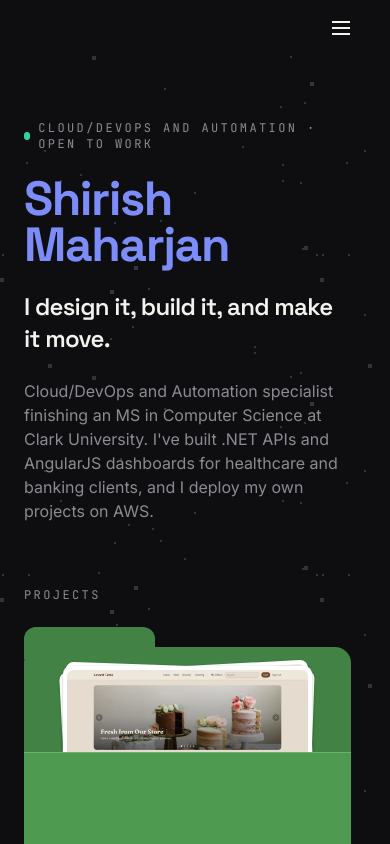
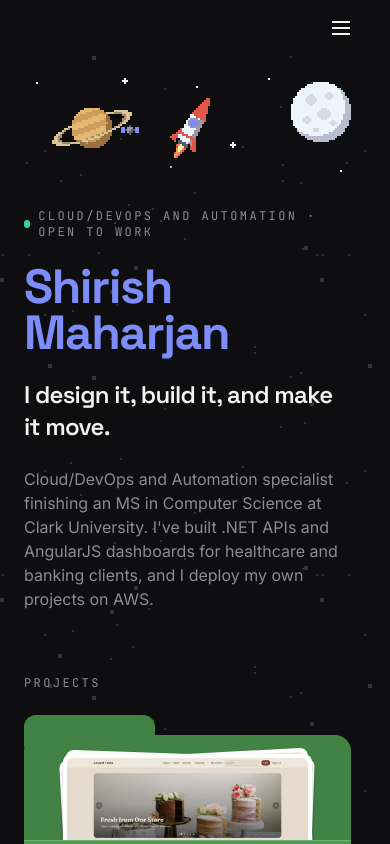
Before and after one commit to mshirish/Portfolio, a React (Vite) app: page / in a window 390 px wide. Shown: the top 844 px of the page. Built offline with nearby package versions, Linux system fonts and the light colour scheme; no server answers.

Commit message:
feat(pixel): move the hero art into a sky band below lg

```diff
--- a/src/components/Hero.tsx
+++ b/src/components/Hero.tsx
@@ -1,5 +1,5 @@
 import { site } from "../data/site"
-import { PixelSky } from "./pixel/PixelSky"
+import { PixelSky, PixelSkyBand } from "./pixel/PixelSky"
 import { EyebrowLabel } from "./EyebrowLabel"
 import { SectionReveal } from "./SectionReveal"
 
@@ -7,9 +7,10 @@ export function Hero() {
   return (
     <section
       id="hero"
-      className="section-y relative overflow-hidden pt-16 md:pt-24"
+      className="section-y relative overflow-hidden pt-4 lg:pt-24"
     >
       <PixelSky />
+      <PixelSkyBand className="mb-6 lg:hidden" />
 
       <SectionReveal className="relative max-w-[60ch]">
         <EyebrowLabel withDot>
--- a/src/components/pixel/PixelMoon.tsx
+++ b/src/components/pixel/PixelMoon.tsx
@@ -33,6 +33,14 @@ function moonGrid(): PixelGrid {
 
 const grid = moonGrid()
 
-export function PixelMoon({ className, style }: { className?: string; style?: CSSProperties }) {
-  return <PixelSprite grid={grid} pixelSize={PIXEL_SIZE} className={className} style={style} />
+export function PixelMoon({
+  className,
+  style,
+  pixelSize = PIXEL_SIZE,
+}: {
+  className?: string
+  style?: CSSProperties
+  pixelSize?: number
+}) {
+  return <PixelSprite grid={grid} pixelSize={pixelSize} className={className} style={style} />
 }
--- a/src/components/pixel/PixelSatellite.tsx
+++ b/src/components/pixel/PixelSatellite.tsx
@@ -17,10 +17,6 @@ const satellite: PixelGrid = [
   [n, n, n, n, S, n, n, n, n],
 ]
 
-const PIXEL = 4
-const SPRITE_W = 9 * PIXEL
-const SPRITE_H = 5 * PIXEL
-
 // Orbit in cells around the planet's center: wider than the ring, same tilt.
 const ORBIT_RX = 30
 const ORBIT_RY = 9
@@ -33,8 +29,8 @@ const IN_FRONT = 3
 
 type OrbitPoint = { x: number; y: number; z: number }
 
-/** Orbit positions in px relative to the planet's center, rounded to whole pixels. */
-function orbitPoints(): OrbitPoint[] {
+/** Orbit positions in px relative to the planet's center at `px` per cell, rounded to whole pixels. */
+function orbitPoints(px: number): OrbitPoint[] {
   const cos = Math.cos(RING_TILT)
   const sin = Math.sin(RING_TILT)
   return Array.from({ length: POINTS + 1 }, (_, i) => {
@@ -46,47 +42,62 @@ function orbitPoints(): OrbitPoint[] {
     const dy = u * sin + v * cos
     const near = ringFrame(dx, dy).v > 0
     return {
-      x: Math.round(dx * PIXEL - SPRITE_W / 2),
-      y: Math.round(dy * PIXEL - SPRITE_H / 2),
+      x: Math.round(dx * px - (9 * px) / 2),
+      y: Math.round(dy * px - (5 * px) / 2),
       z: near ? IN_FRONT : BEHIND,
     }
   })
 }
 
-const points = orbitPoints()
+/** The pixel sizes the satellite is drawn at: 2 and 3 in the hero's sky band, 4 in the column. */
+type OrbitScale = 2 | 3 | 4
+const SCALES: OrbitScale[] = [2, 3, 4]
+const pointsAt = Object.fromEntries(SCALES.map((px) => [px, orbitPoints(px)])) as Record<
+  OrbitScale,
+  OrbitPoint[]
+>
 
-// Precomputed keyframes; steps(1) holds each point, so the satellite only ever
-// sits on whole pixels.
-const keyframes = `@keyframes px-orbit {${points
-  .map(
-    (p, i) =>
-      `${((i / POINTS) * 100).toFixed(3)}%{transform:translate(${p.x}px,${p.y}px);z-index:${p.z}}`,
-  )
-  .join("")}}
+// Precomputed keyframes, one set per scale; steps(1) holds each point, so the
+// satellite only ever sits on whole pixels.
+const keyframes = SCALES.map(
+  (px) => `@keyframes px-orbit-${px} {${pointsAt[px]
+    .map(
+      (p, i) =>
+        `${((i / POINTS) * 100).toFixed(3)}%{transform:translate(${p.x}px,${p.y}px);z-index:${p.z}}`,
+    )
+    .join("")}}
 @media (prefers-reduced-motion: no-preference) {
-  .px-orbit { animation: px-orbit ${ORBIT_SECONDS}s steps(1, jump-end) infinite; }
-}`
+  .px-orbit-${px} { animation: px-orbit-${px} ${ORBIT_SECONDS}s steps(1, jump-end) infinite; }
+}`,
+).join("\n")
 
 // Where it rests under reduced motion: on the near side, in front of the planet.
-const rest = points[Math.round(POINTS * 0.3)]
+const REST_INDEX = Math.round(POINTS * 0.3)
 
 /**
  * Circles the ringed planet every 40s. Place it at the planet's center, inside
  * the same positioned parent as the planet (z-index 2), so its z-index of 1 or
  * 3 puts it behind or in front.
  */
-export function OrbitingSatellite({ className }: { className?: string }) {
+export function OrbitingSatellite({
+  className,
+  pixelSize = 4,
+}: {
+  className?: string
+  pixelSize?: OrbitScale
+}) {
+  const rest = pointsAt[pixelSize][REST_INDEX]
   return (
     <>
       <style>{keyframes}</style>
       <div
-        className={`px-orbit absolute ${className ?? ""}`}
+        className={`px-orbit-${pixelSize} absolute ${className ?? ""}`}
         style={{
           transform: `translate(${rest.x}px, ${rest.y}px)`,
           zIndex: rest.z,
         }}
       >
-        <PixelSprite grid={satellite} className="px-bob block" style={bobStyle(3.4, 1.1)} />
+        <PixelSprite grid={satellite} pixelSize={pixelSize} className="px-bob block" style={bobStyle(3.4, 1.1)} />
       </div>
     </>
   )
--- a/src/components/pixel/PixelSky.tsx
+++ b/src/components/pixel/PixelSky.tsx
@@ -6,7 +6,7 @@ import { PixelMoon } from "./PixelMoon"
 import { ringedPlanet } from "./PixelRingedPlanet"
 import { flyingRocket } from "./PixelRocket"
 import { PixelSprite } from "./PixelSprite"
-import { PixelStars } from "./PixelStars"
+import { PixelStars, StarCluster, type Star } from "./PixelStars"
 import { ShootingStar } from "./ShootingStar"
 
 /**
@@ -14,11 +14,10 @@ import { ShootingStar } from "./ShootingStar"
  * ringed planet with its orbiting satellite (0.15×), a rocket in flight
  * (0.25×), and an occasional shooting star.
  *
- * Everything stays in a 344px column at the hero's right edge, right of the
- * widest hero text, so vertical parallax can't carry it into text; only the
- * shooting star leaves it, through the band above the eyebrow. From md only
- * the moon fits beside the text (the hero text ends ~112px short of the edge
- * at 768px); the full scene shows from lg.
+ * From lg: everything stays in a 344px column at the hero's right edge, right
+ * of the widest hero text, so vertical parallax can't carry it into text; only
+ * the shooting star leaves it, through the band above the eyebrow. Below lg the
+ * same scene lives in PixelSkyBand instead.
  */
 export function PixelSky() {
   const backY = useParallax(0.1)
@@ -27,25 +26,116 @@ export function PixelSky() {
 
   return (
     <div
-      className="pointer-events-none absolute inset-y-0 right-0 hidden w-86 select-none md:block"
+      className="pointer-events-none absolute inset-y-0 right-0 hidden w-86 select-none lg:block"
       aria-hidden="true"
     >
       <motion.div className="absolute inset-x-0 top-0" style={{ y: backY }}>
-        <PixelStars className="absolute right-2 top-2 hidden lg:block" />
-        <PixelMoon className="px-bob absolute right-0 top-4 lg:right-4" style={bobStyle(4.6, 0.4)} />
+        <PixelStars className="absolute right-2 top-2" />
+        <PixelMoon className="px-bob absolute right-4 top-4" style={bobStyle(4.6, 0.4)} />
       </motion.div>
 
       {/* Planet at z 2; the satellite's z-index (1 or 3) puts it behind or in front. */}
-      <motion.div className="absolute left-12 top-49 hidden h-24 w-44 lg:block" style={{ y: planetY }}>
+      <motion.div className="absolute left-12 top-49 h-24 w-44" style={{ y: planetY }}>
         <PixelSprite grid={ringedPlanet} className="px-bob relative z-2 block" style={bobStyle(4.1, 2.3)} />
         <OrbitingSatellite className="left-22 top-12" />
       </motion.div>
 
-      <motion.div className="absolute right-2 top-[330px] hidden lg:block" style={{ y: rocketY }}>
+      <motion.div className="absolute right-2 top-[330px]" style={{ y: rocketY }}>
         <PixelSprite grid={flyingRocket} className="px-bob block" style={bobStyle(3.2, 0.9)} />
       </motion.div>
 
-      <ShootingStar className="left-35 top-1 hidden lg:block" />
+      <ShootingStar className="left-35 top-1" />
     </div>
   )
 }
+
+// --- Below lg: the sky band ------------------------------------------------
+
+/** Band heights: 112px below sm, 140px from sm to lg. */
+const BAND = { 2: 112, 3: 140 } as const
+type BandScale = keyof typeof BAND
+
+// Stars spread across the band: [left %, top px at 2px/cell, plus-shaped?, twinkle?]
+const BAND_STARS: [number, number, boolean, boolean][] = [
+  [3, 8, false, false],
+  [30, 6, true, false],
+  [44, 92, false, true],
+  [52, 12, false, false],
+  [63, 70, true, false],
+  [74, 4, false, true],
+  [96, 96, false, false],
+]
+
+const ONE_STAR: Star[] = [{ x: 1, y: 1 }]
+const ONE_PLUS: Star[] = [{ x: 1, y: 1, plus: true }]
+
+/**
+ * One band layout at `px` per cell (2 or 3): the ringed planet with its
+ * orbiting satellite on the left, the rocket after it, the moon on the right,
+ * stars across the width and the shooting star crossing the band only. All
+ * offsets are whole multiples of `px`.
+ */
+function BandScene({ px, className }: { px: BandScale; className: string }) {
+  const height = BAND[px]
+  const backY = useParallax(0.04)
+  const planetY = useParallax(0.06)
+  const rocketY = useParallax(0.1)
+
+  // The orbit reaches ~33 cells either side of the planet's center.
+  const planetCenterX = 33 * px + 2
+  const planetCenterY = height / 2
+  const rocketLeft = planetCenterX + 33 * px + 6 * px
+
+  return (
+    <div className={`relative overflow-hidden ${className}`} style={{ height }}>
+      <motion.div className="absolute inset-0" style={{ y: backY }}>
+        {BAND_STARS.map(([left, top, plus, twinkle], i) => (
+          <StarCluster
+            key={i}
+            width={3}
+            height={3}
+            pixelSize={px}
+            seed={i + 7}
+            stars={plus ? ONE_PLUS : twinkle ? [{ ...ONE_STAR[0], twinkle: true }] : ONE_STAR}
+            className="absolute"
+            // top is given for the 2px band; scale it with the band's height
+            style={{ left: `${left}%`, top: Math.round((top * height) / BAND[2]) }}
+          />
+        ))}
+        <PixelMoon
+          pixelSize={px}
+          className="px-bob absolute right-0"
+          style={{ top: 6 * px, ...bobStyle(4.6, 0.4) }}
+        />
+      </motion.div>
+
+      <motion.div
+        className="absolute"
+        style={{ y: planetY, left: planetCenterX - 22 * px, top: planetCenterY - 12 * px, width: 44 * px, height: 24 * px }}
+      >
+        <PixelSprite grid={ringedPlanet} pixelSize={px} className="px-bob relative z-2 block" style={bobStyle(4.1, 2.3)} />
+        <OrbitingSatellite pixelSize={px} className="left-1/2 top-1/2" />
+      </motion.div>
+
+      <motion.div className="absolute" style={{ y: rocketY, left: rocketLeft, top: (height - 30 * px) / 2 }}>
+        <PixelSprite grid={flyingRocket} pixelSize={px} className="px-bob block" style={bobStyle(3.2, 0.9)} />
+      </motion.div>
+
+      <ShootingStar pixelSize={px} className="left-[60%] top-1" />
+    </div>
+  )
+}
+
+/**
+ * The hero's art below lg: a block in the normal flow above the eyebrow, so it
+ * takes up space and can't overlap text. 2px per cell below sm, 3px from sm.
+ * It clips its contents, so bob and parallax never leave it.
+ */
+export function PixelSkyBand({ className }: { className?: string }) {
+  return (
+    <div className={`pointer-events-none select-none ${className ?? ""}`} aria-hidden="true">
+      <BandScene px={2} className="sm:hidden" />
+      <BandScene px={3} className="hidden sm:block" />
+    </div>
+  )
+}
--- a/src/components/pixel/PixelStars.tsx
+++ b/src/components/pixel/PixelStars.tsx
@@ -32,6 +32,7 @@ export function StarCluster({
   seed = 0,
   pixelSize = 4,
   className,
+  style,
 }: {
   /** Size in cells. */
   width: number
@@ -40,6 +41,7 @@ export function StarCluster({
   seed?: number
   pixelSize?: number
   className?: string
+  style?: CSSProperties
 }) {
   const steady = starGrid(width, height, stars.filter((s) => !s.twinkle))
   const twinkling = stars.filter((s) => s.twinkle)
@@ -51,7 +53,7 @@ export function StarCluster({
       width={size.width}
       height={size.height}
       className={className}
-      style={{ shapeRendering: "crispEdges" }}
+      style={{ ...style, shapeRendering: "crispEdges" }}
       aria-hidden="true"
     >
       {renderPixelGrid(steady, pixelSize)}
--- a/src/index.css
+++ b/src/index.css
@@ -105,8 +105,9 @@
   }
 }
 
-/* Shooting star: one crossing in 18 whole-pixel hops (12px left, 4px down
-   each) over 0.8s, then hidden. ShootingStar sets --px-shoot-x/-y. */
+/* Shooting star: one crossing in 18 whole-pixel hops (3 cells left, 1 down
+   each) over 0.8s, then hidden. ShootingStar sets --px-shoot-x/-y for its
+   pixel size. */
 @keyframes px-shoot {
   to {
     transform: translate(var(--px-shoot-x), var(--px-shoot-y));
```
Also changed, not shown: src/components/pixel/ShootingStar.tsx (+10 -4 lines).
